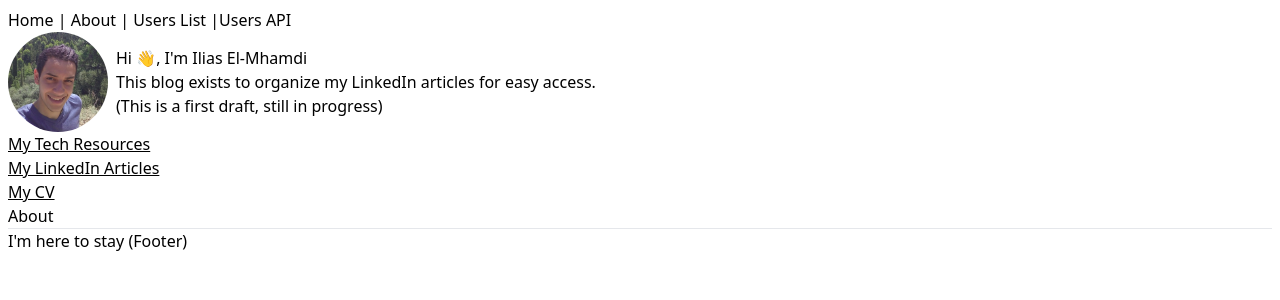
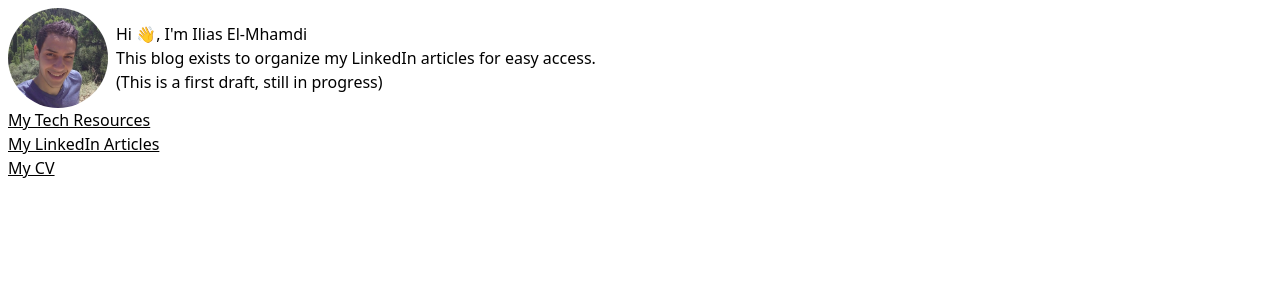
Before and after one commit to Ilias-El-Mhamdi/my-blog, a Next.js app: page / in a window 1280 px wide. Shown: the top 300 px of the page. Built offline with nearby package versions, Linux system fonts and the light colour scheme.

Commit message:
remove footer and header

```diff
--- a/components/Layout.tsx
+++ b/components/Layout.tsx
@@ -1,5 +1,4 @@
 import React, { ReactNode } from 'react';
-import Link from 'next/link';
 import Head from 'next/head';
 
 type Props = {
@@ -15,30 +14,9 @@
       <meta charSet='utf-8' />
       <meta name='viewport' content='initial-scale=1.0, width=device-width' />
     </Head>
-    <header>
-      <nav>
-        <Link href='/'>
-          <a>Home</a>
-        </Link>{' '}
-        |{' '}
-        <Link href='/about'>
-          <a>About</a>
-        </Link>{' '}
-        |{' '}
-        <Link href='/users'>
-          <a>Users List</a>
-        </Link>{' '}
-        |
-        <Link href='/api/users'>
-          <a>Users API</a>
-        </Link>{' '}
-      </nav>
-    </header>
+
     {children}
-    <footer>
-      <hr />
-      <span>I&apos;m here to stay (Footer)</span>
-    </footer>
+
   </div>
 );
 
--- a/pages/index.tsx
+++ b/pages/index.tsx
@@ -19,18 +19,10 @@
       <a className='underline hover:text-blue-800' target='_blank'>My LinkedIn Articles</a>
     </Link>
     <br />
-    {/*<div className='flex flex-col h-2'>*/}
-    {/*  <iframe src='/cv.pdf'></iframe>*/}
-    {/*</div>*/}
     <Link href={'/cv.pdf'}>
       <a className='underline hover:text-blue-800' target='_blank'>My CV</a>
     </Link>
 
-    <p>
-      <Link href='/about'>
-        <a>About</a>
-      </Link>
-    </p>
   </Layout>
 );
 
```
